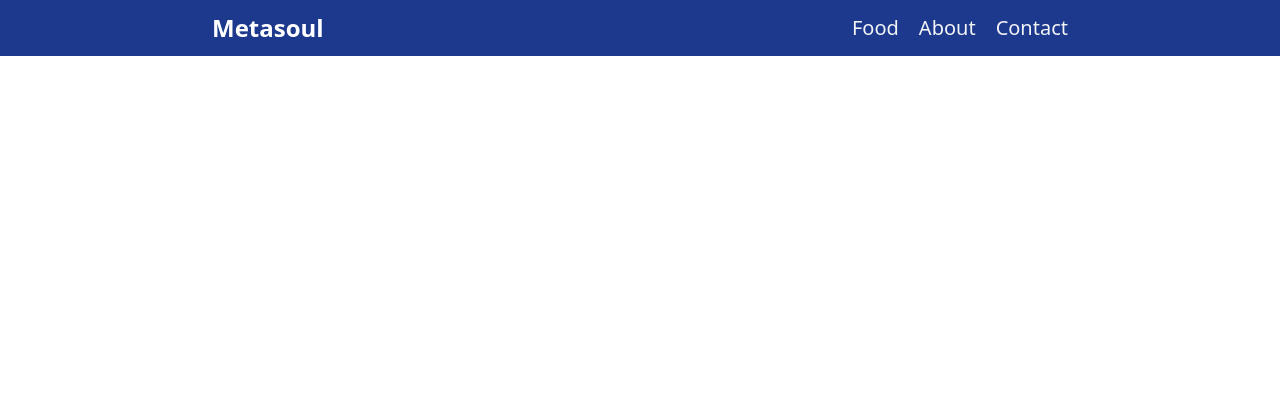
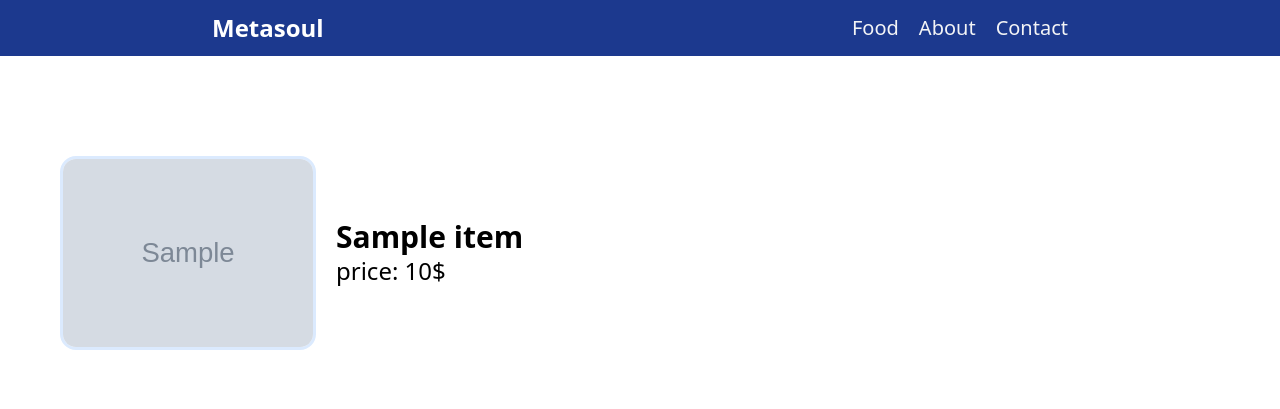
Before and after one commit to J0Ysutradhar/food_app, a Django app: page /food/menu/ in a window 1280 px wide. Shown: the top 409 px of the page. Run offline with Django 5.2, Linux system fonts and the light colour scheme; tables that the repository leaves empty hold one stand-in row (values such as "Sample post"); grey boxes marked "Sample" are stand-in pictures.

Commit message:
Menu page design done and fully connected to DB

```diff
--- a/project/food/templates/food/menu.html
+++ b/project/food/templates/food/menu.html
@@ -6,5 +6,18 @@ Food Menu
 
 {% block body %}
 
+<div class=" m-15">
+    {% for item in items %}
+    <div class="flex  gap-5 pt-10 items-center">
+        <div class="">
+            <img src="{{item.food_image}}" alt="" srcset="" class="w-64 rounded-2xl border-3 border-blue-100">
+        </div>
+        <div>
+            <h4 class=" font-bold text-3xl">{{item.food_name}}</h4>
+            <p class="  text-2xl">price: {{item.food_price}}$</p>
+        </div>
+    </div>
+    {% endfor %}
+</div>
 
 {% endblock %}
--- a/project/hotel/static/hotel/output.css
+++ b/project/hotel/static/hotel/output.css
@@ -17,10 +17,13 @@
     --color-amber-400: oklch(82.8% 0.189 84.429);
     --color-yellow-400: oklch(85.2% 0.199 91.936);
     --color-green-400: oklch(79.2% 0.209 151.711);
+    --color-blue-100: oklch(93.2% 0.032 255.585);
+    --color-blue-400: oklch(70.7% 0.165 254.624);
     --color-blue-900: oklch(37.9% 0.146 265.522);
     --color-gray-50: oklch(98.5% 0.002 247.839);
     --color-gray-100: oklch(96.7% 0.003 264.542);
     --color-gray-300: oklch(87.2% 0.01 258.338);
+    --color-gray-400: oklch(70.7% 0.022 261.325);
     --color-white: #fff;
     --spacing: 0.25rem;
     --text-xl: 1.25rem;
@@ -198,14 +201,32 @@
   .absolute {
     position: absolute;
   }
+  .fixed {
+    position: fixed;
+  }
   .static {
     position: static;
+  }
+  .sticky {
+    position: sticky;
   }
   .inset-y-40 {
     inset-block: calc(var(--spacing) * 40);
   }
   .right-20 {
     right: calc(var(--spacing) * 20);
+  }
+  .m-5 {
+    margin: calc(var(--spacing) * 5);
+  }
+  .m-10 {
+    margin: calc(var(--spacing) * 10);
+  }
+  .m-15 {
+    margin: calc(var(--spacing) * 15);
+  }
+  .m-20 {
+    margin: calc(var(--spacing) * 20);
   }
   .m-40 {
     margin: calc(var(--spacing) * 40);
@@ -233,6 +254,21 @@
   }
   .table {
     display: table;
+  }
+  .w-1 {
+    width: calc(var(--spacing) * 1);
+  }
+  .w-10 {
+    width: calc(var(--spacing) * 10);
+  }
+  .w-16 {
+    width: calc(var(--spacing) * 16);
+  }
+  .w-48 {
+    width: calc(var(--spacing) * 48);
+  }
+  .w-64 {
+    width: calc(var(--spacing) * 64);
   }
   .w-auto {
     width: auto;
@@ -264,11 +300,20 @@
   .gap-1\.5 {
     gap: calc(var(--spacing) * 1.5);
   }
+  .gap-3 {
+    gap: calc(var(--spacing) * 3);
+  }
   .gap-4 {
     gap: calc(var(--spacing) * 4);
   }
   .gap-5 {
     gap: calc(var(--spacing) * 5);
+  }
+  .gap-10 {
+    gap: calc(var(--spacing) * 10);
+  }
+  .gap-20 {
+    gap: calc(var(--spacing) * 20);
   }
   .rounded-2xl {
     border-radius: var(--radius-2xl);
@@ -291,11 +336,31 @@
     border-style: var(--tw-border-style);
     border-width: 3px;
   }
+  .border-4 {
+    border-style: var(--tw-border-style);
+    border-width: 4px;
+  }
+  .border-8 {
+    border-style: var(--tw-border-style);
+    border-width: 8px;
+  }
+  .border-blue-100 {
+    border-color: var(--color-blue-100);
+  }
+  .border-blue-400 {
+    border-color: var(--color-blue-400);
+  }
   .border-gray-50 {
     border-color: var(--color-gray-50);
   }
   .border-gray-300 {
     border-color: var(--color-gray-300);
+  }
+  .border-gray-400 {
+    border-color: var(--color-gray-400);
+  }
+  .border-r-gray-400 {
+    border-right-color: var(--color-gray-400);
   }
   .bg-blue-900 {
     background-color: var(--color-blue-900);
@@ -338,6 +403,9 @@
   }
   .pt-3 {
     padding-top: calc(var(--spacing) * 3);
+  }
+  .pt-4 {
+    padding-top: calc(var(--spacing) * 4);
   }
   .pt-5 {
     padding-top: calc(var(--spacing) * 5);
--- a/project/hotel/templates/hotel/base.html
+++ b/project/hotel/templates/hotel/base.html
@@ -15,7 +15,7 @@
 
 <body>
 
-    <nav class=" bg-blue-900   w-auto items-center justify-center">
+    <nav class=" sticky bg-blue-900   w-auto items-center justify-center">
         <div class="flex justify-between items-center mx-50 p-3  border-gray-50  ">
 
             <div>
```
